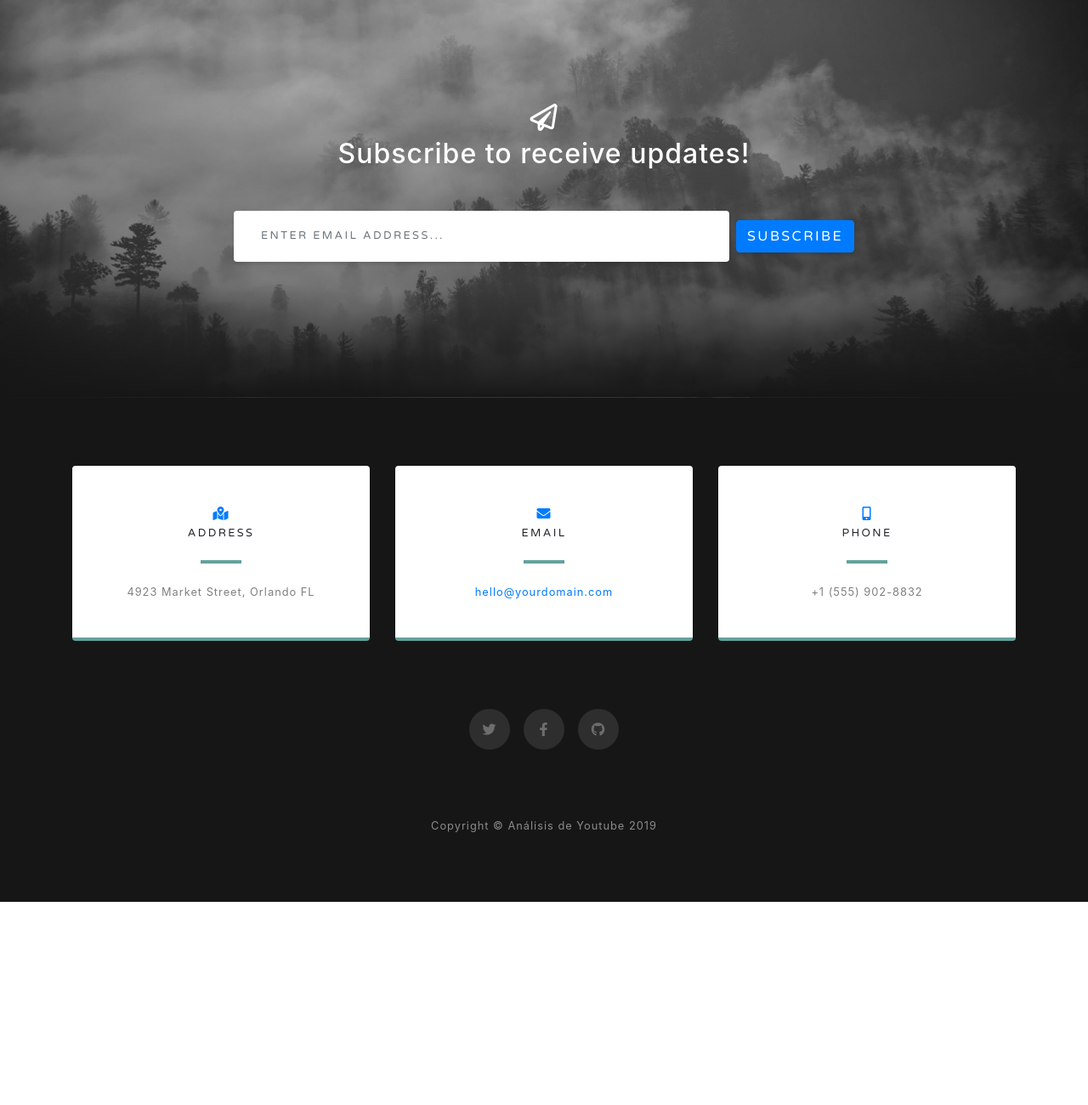
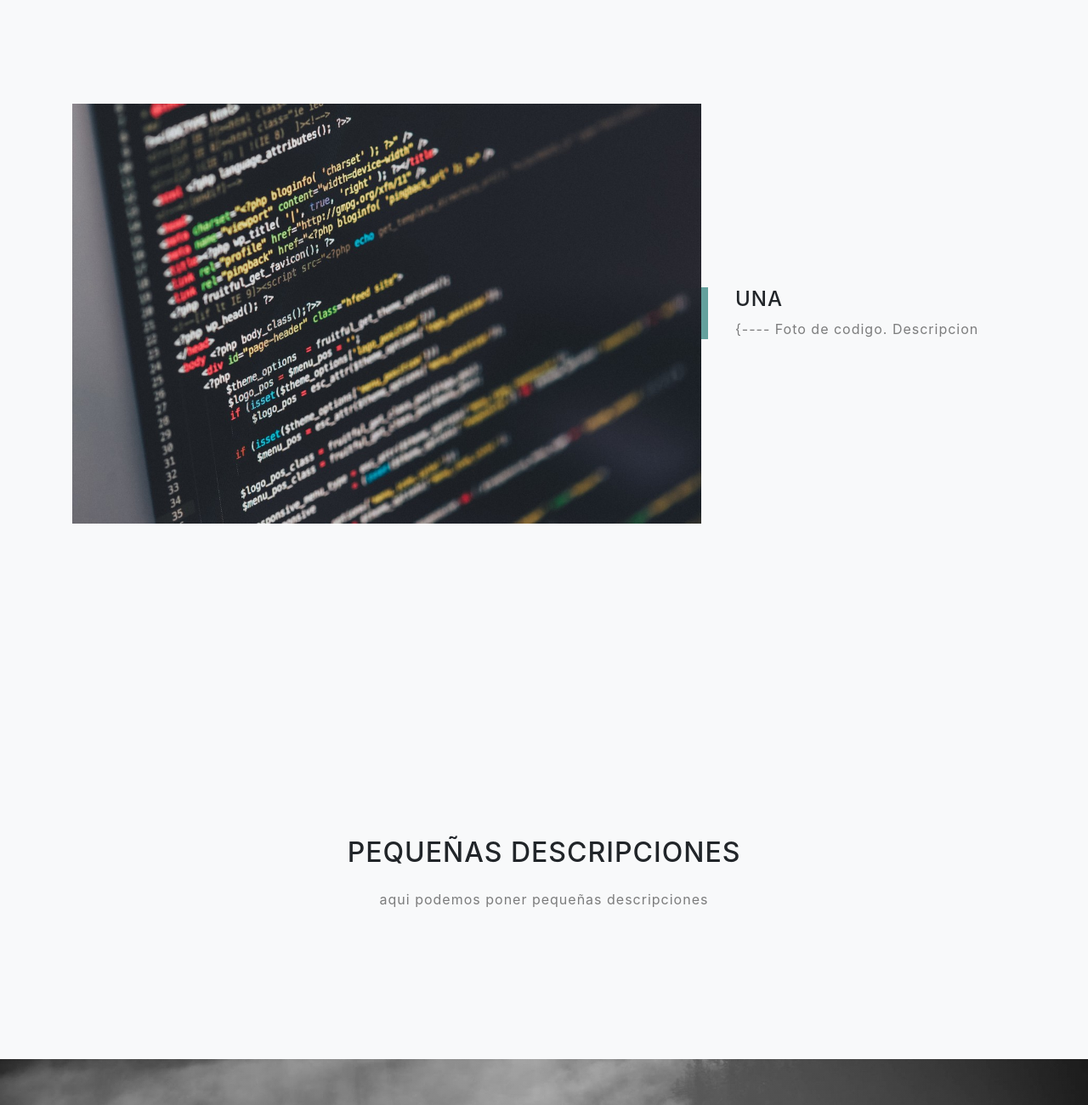
Before and after one commit to FaraonDaniel/Prueba-web, a website with bundled scripts: page pages/plantilla.html in a window 1280 px wide. Shown: the part 2860-4160 px from the top of the page at 85% size. Before the commit the page ends 3921 px from the top, so only its background shows below. Built offline with nearby package versions, Linux system fonts and the light colour scheme.

Commit message:
modificaciones

```diff
--- a/pages/plantilla.html
+++ b/pages/plantilla.html
@@ -134,6 +134,37 @@
     </div>
   </section>
 
+  <!-- Projects Section -->
+<section id="projects" class="projects-section bg-light">
+    <div class="container">
+
+      <!-- Featured Project Row -->
+      <div class="row align-items-center no-gutters mb-4 mb-lg-5">
+        <div class="col-xl-8 col-lg-7">
+          <img class="img-fluid mb-3 mb-lg-0" src="../img/tecnica.jpg" alt="">
+        </div>
+        <div class="col-xl-4 col-lg-5">
+          <div class="featured-text text-center text-lg-left">
+            <h4>UNA</h4>
+            <p class="text-black-50 mb-0"> {---- Foto de codigo. Descripcion</p>
+          </div>
+        </div>
+      </div>
+</div>
+</section>
+
+<!-- About Section -->
+<section id="grafica" class="projects-section bg-light text-center">
+<div class="container">
+  <div class="row align-items-center ">
+      <div class="col-lg-8 mx-auto">
+      <h2 class="text-black mb-4">PEQUEÑAS DESCRIPCIONES</h2>
+      <p class="text-black-50">aqui podemos poner pequeñas descripciones</p>
+    </div>
+  </div>
+</div>
+</section>
+
   <!-- Signup Section -->
   <section id="signup" class="signup-section">
     <div class="container">
```
Also changed, not shown: pages/about.html (+3 -2 lines).
